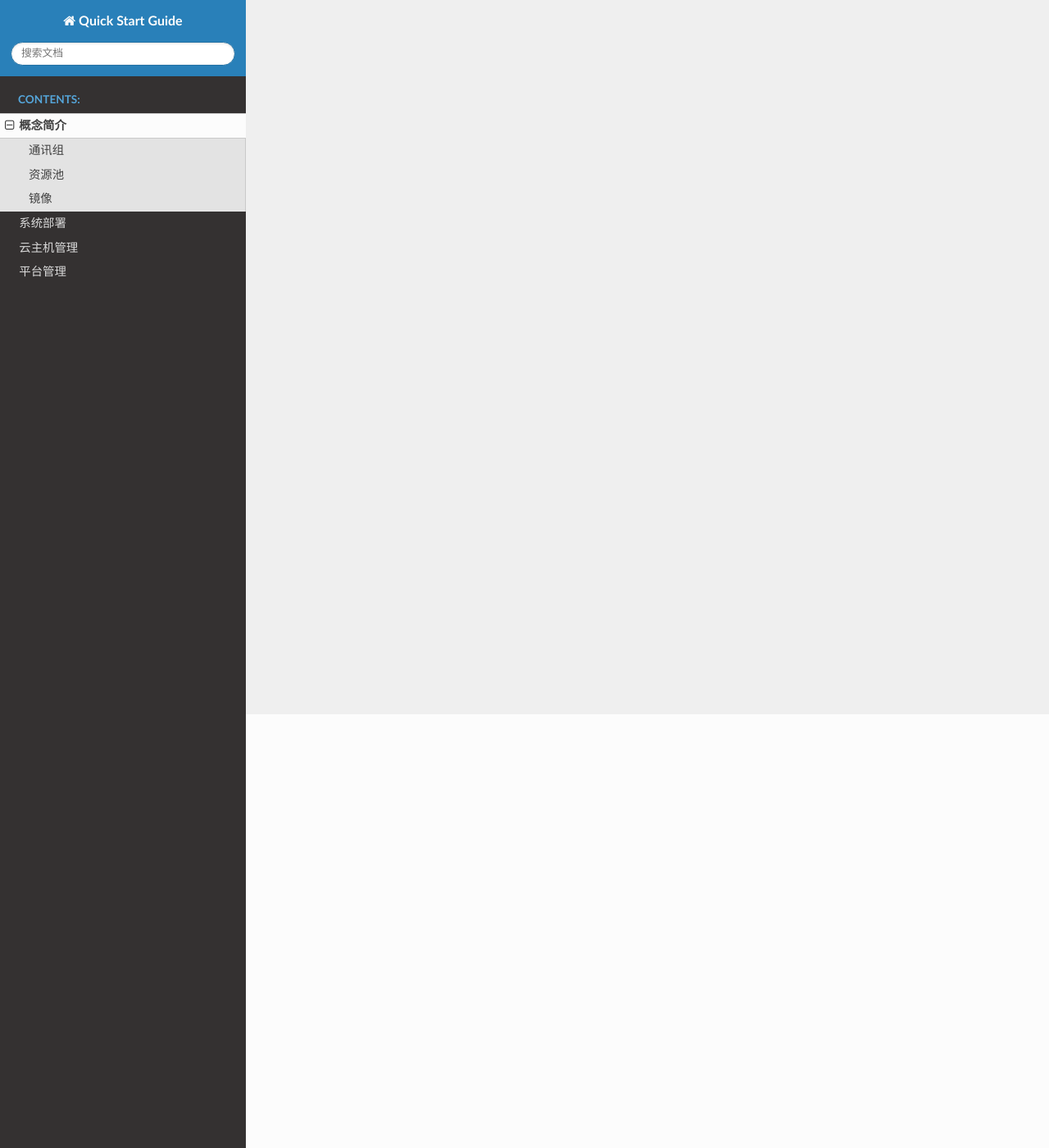
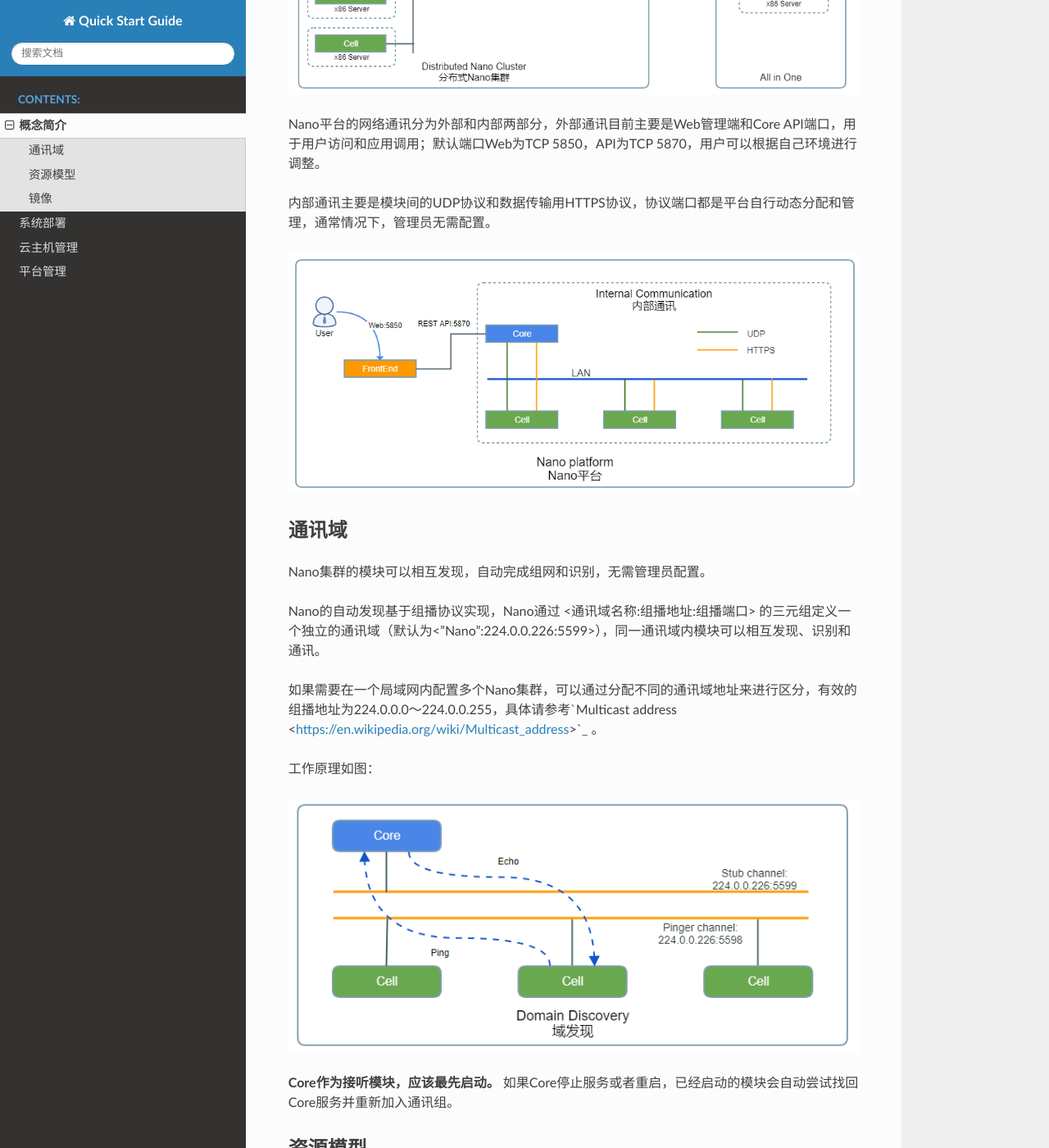
Before and after one commit to project-nano/quick-start, a Sphinx documentation site: the page built from docs/concept.rst, in a window 1280 px wide and 1400 px high, scrolled down 529 px. Shown: the whole window at 82% size. Built offline with Sphinx 7.4.7 and the Read the Docs theme 2.0.0, drawn with Linux system fonts in a browser that asks for light colours; some of the changed text lies outside the part shown.

```diff
--- a/docs/concept.rst
+++ b/docs/concept.rst
@@ -4,12 +4,56 @@
 概念简介
 -------
 
+Nano平台目前包含三个模块：Core/Cell/FrontEnd
 
-通讯组
+Cell负责云主机的创建与管理；Core将多个Cell组成资源池，根据需求在池内调度和分配云主机；FrontEnd调用Core的API接口为用户提供HTML5的管理门户。
+
+所有模块可以安装在一个服务器上，作为All In One平台进行体验和测试，但是对生产环境部署时，为了保障平台可用性，建议每个模块都部署在独立服务器上，如下图所示：
+
+.. image:: images/1_1_nano_modules.png
+
+Nano平台的网络通讯分为外部和内部两部分，外部通讯目前主要是Web管理端和Core API端口，用于用户访问和应用调用；默认端口Web为TCP 5850，API为TCP 5870，用户可以根据自己环境进行调整。
+
+内部通讯主要是模块间的UDP协议和数据传输用HTTPS协议，协议端口都是平台自行动态分配和管理，通常情况下，管理员无需配置。
+
+.. image:: images/1_2_communicate_overview.png
+
+
+通讯域
 ======
 
-资源池
+Nano集群的模块可以相互发现，自动完成组网和识别，无需管理员配置。
+
+Nano的自动发现基于组播协议实现，Nano通过 <通讯域名称:组播地址:组播端口> 的三元组定义一个独立的通讯域（默认为<"Nano":224.0.0.226:5599>），同一通讯域内模块可以相互发现、识别和通讯。
+
+如果需要在一个局域网内配置多个Nano集群，可以通过分配不同的通讯域地址来进行区分，有效的组播地址为224.0.0.0～224.0.0.255，具体请参考`Multicast address <https://en.wikipedia.org/wiki/Multicast_address>`_ 。
+
+工作原理如图：
+
+.. image:: images/1_3_domain_discovery.png
+
+**Core作为接听模块，应该最先启动。** 如果Core停止服务或者重启，已经启动的模块会自动尝试找回Core服务并重新加入通讯组。
+
+资源模型
 ======
+
+一个Nano本地集群构成一个可用域(Zone)，一个域包含多个资源池(Pool)，每个资源池包含一个或者多个Cell资源节点。
+
+一个Cell只能属于一个Pool，当用户请求创建或者迁移云主机时，Core根据指定资源池内各Cell的实时负载，选择一个合适的Cell进行云主机实例创建。
+
+.. image:: images/1_4_resource_model.png
+
+Nano平台搭建完成后，会有一个空的Default资源池，在尝试创建云主机之前，请记得**首先往资源池中添加一个可用的Cell节点**。
 
 镜像
 ====
+
+为了便于云主机部署和维护，Nano提供了两种镜像：磁盘镜像和光盘镜像。
+
+磁盘镜像保存云主机的系统盘数据，用户可以通过磁盘镜像快速复制新的云主机实例，直接获得与模板云主机相同的操作系统和预装软件，大幅度提高批量部署示例的效率。
+
+光盘镜像保存了ISO格式的光盘数据，用于加载到云主机中安装操作系统或者其他系统软件，通常用于定制模板云主机。
+
+你可以直接将准备好的镜像上传到平台中并开始使用，节省制作模板的时间。可以访问Nano官方网站 `下载 <https://nanos.cloud/zh-cn/download.html>`_ 页面，获取预置的CentOS 7镜像。
+
+.. image:: images/1_5_images_overview.png
```
Also changed, not shown: docs/index.rst (+11 -12 lines), docs/images/1_1_nano_modules.png (added), docs/images/1_2_communicate_overview.png (added), docs/images/1_3_domain_discovery.png (added), docs/images/1_4_resource_model.png (added), docs/images/1_5_images_overview.png (added), docs/images/3_x_image_transport.png (added).
